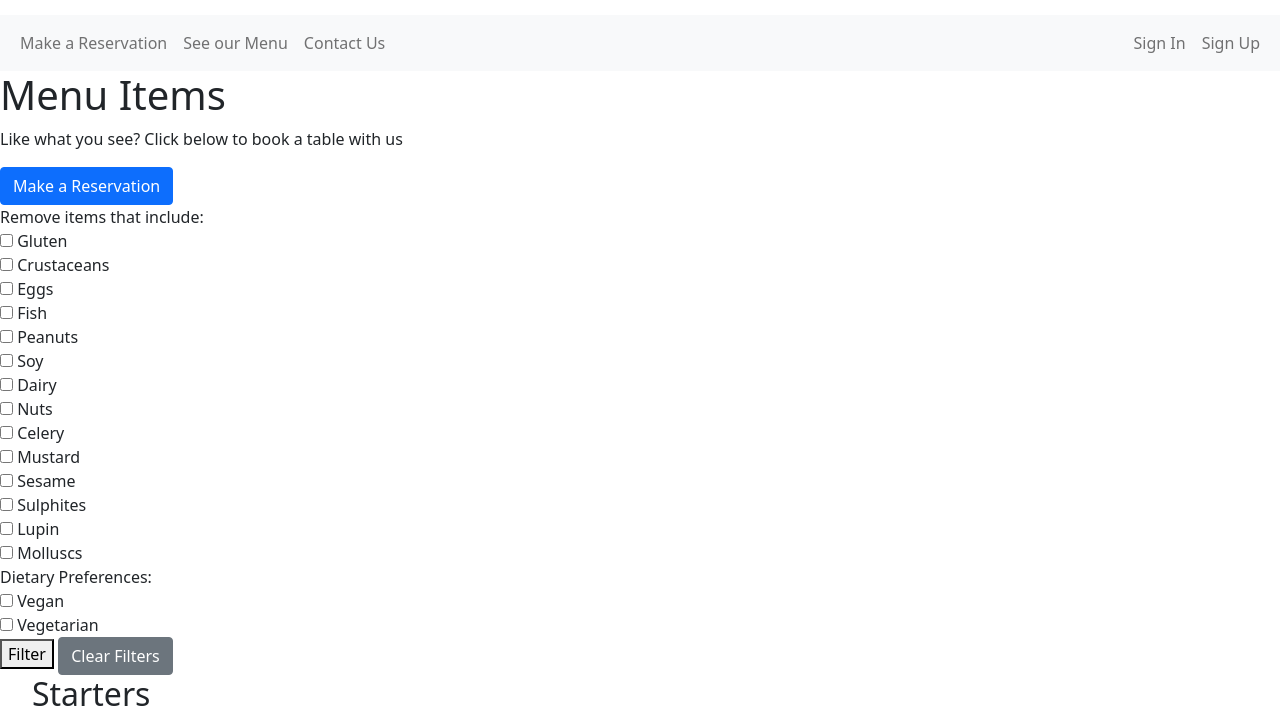
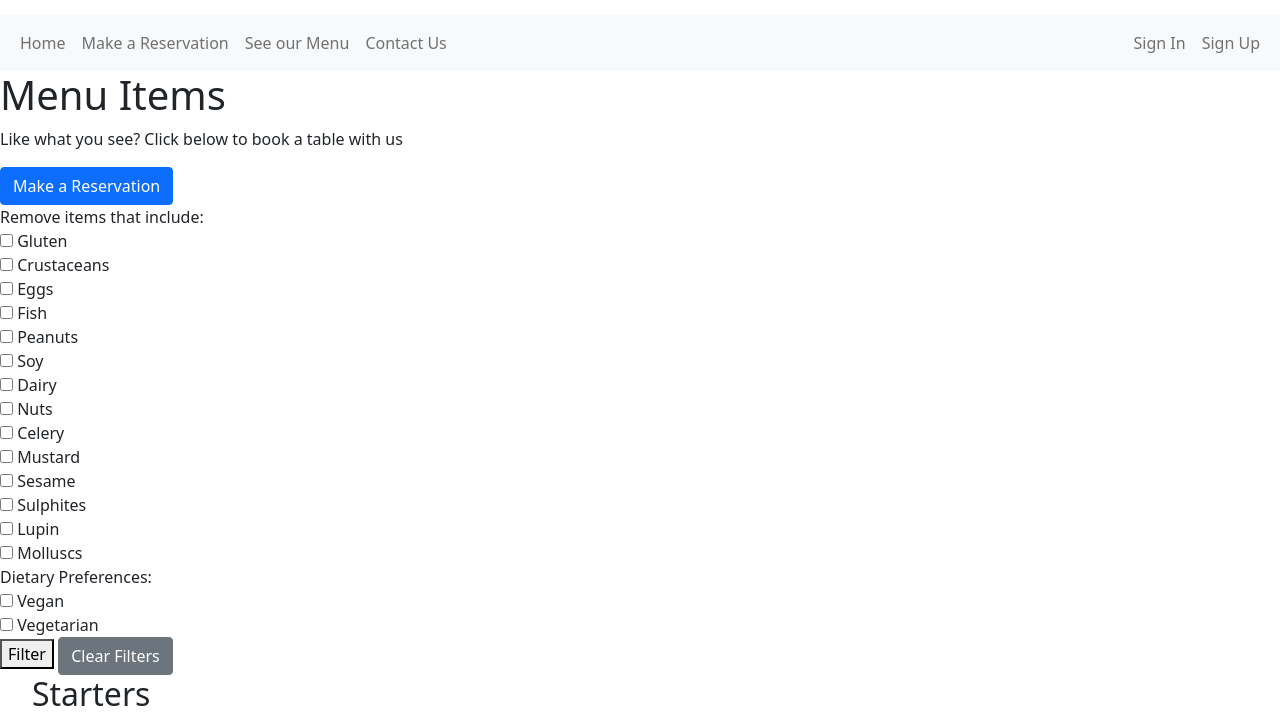
Before and after one commit to DiarmuidHenry/Restaurant-Booking, a Django app: page /allergens/menu/ in a window 1280 px wide. Shown: the part 106-820 px from the top of the page. Run offline with Django 4.2, Linux system fonts and the light colour scheme; data that the repository does not hold is empty; parts of the project's set-up code (start-up, migrations or seed data) failed here and were passed over.

Commit message:
style: base.html

```diff
--- a/static/css/style.css
+++ b/static/css/style.css
@@ -1,4 +1,5 @@
 .navbar-nav .disabled {
     pointer-events: none;
     opacity: 0.5;
+    color: red;
 }
--- a/templates/base.html
+++ b/templates/base.html
@@ -1,6 +1,8 @@
 {% url 'account_login' as login_url %}
 {% url 'account_signup' as signup_url %}
 {% url 'account_logout' as logout_url %}
+
+{% load static %}
 <!DOCTYPE html>
 <html class="h-100" lang="en">
 
@@ -20,6 +22,8 @@
     <link href="https://cdn.jsdelivr.net/npm/bootstrap@5.0.1/dist/css/bootstrap.min.css" rel="stylesheet"
         integrity="sha384-+0n0xVW2eSR5OomGNYDnhzAbDsOXxcvSN1TPprVMTNDbiYZCxYbOOl7+AMvyTG2x" crossorigin="anonymous">
 
+    <!-- Custom CSS -->
+    <link href="{% static 'css/style.css' %}" rel="stylesheet">
 
 </head>
 
@@ -45,16 +49,20 @@
             <div class="collapse navbar-collapse" id="navbarNav">
                 <ul class="navbar-nav me-auto mb-2 mb-lg-0">
                     <li class="nav-item">
+                        <a class="nav-link {% if request.path == home %}disabled text-muted{% endif %}"
+                            href="{% url 'home' %}">Home</a>
+                    </li>
+                    <li class="nav-item">
                         <a class="nav-link {% if request.path == reservations_url %}disabled text-muted{% endif %}"
                             href="{% url 'reservation' %}">Make a Reservation</a>
                     </li>
                     <li class="nav-item">
-                        <a class="nav-link {% if request.path == menu_url %}disabled text-muted{% endif %}"
+                        <a class="nav-link {% if request.path == menu_items_list %}disabled text-muted{% endif %}"
                             href="{% url 'menu_items_list' %}">See our Menu</a>
                     </li>
                     <li class="nav-item">
-                        <a class="nav-link {% if request.path == contact_url %}disabled text-muted{% endif %}"
-                            href="{% url 'menu_items_list' %}">Contact Us</a>
+                        <a class="nav-link {% if request.path == contact %}disabled text-muted{% endif %}"
+                            href="{% url 'contact' %}">Contact Us</a>
                     </li>
                     {% if user.is_authenticated %}
                     <li class="nav-item">
```
